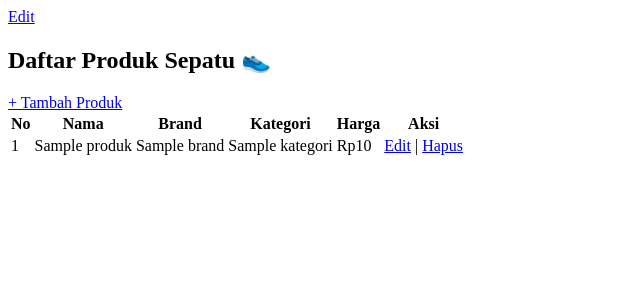
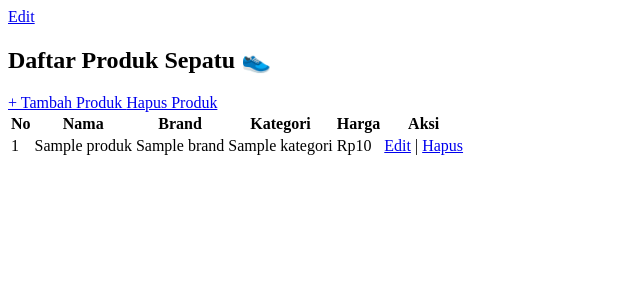
Before and after one commit to ddamar798/D-store-PHP, a PHP site: page /admin/produk.php in a window 1280 px wide. Shown: the top 300 px of the page, without its empty margins (0-640 px from the left). Run offline with PHP 8.4, Linux system fonts and the light colour scheme; the visitor is signed in with stand-in values (Sample User, id 1); tables that the repository leaves empty or names only in its code hold one stand-in row (values such as "Sample post"); data that the repository does not hold is empty.

Commit message:
feat: add link delete produk

```diff
--- a/admin/produk.php
+++ b/admin/produk.php
@@ -34,6 +34,11 @@ $result = mysqli_query($db, $sql);
             <a href="tambah_produk.php" class="bg-blue-500 hover:bg-blue-600 text-white py-2 px-4 rounded-lg">
                 + Tambah Produk
             </a>
+
+            <a href="../controllers/hapus_produk.php?id=<?= $row['id']; ?>"
+   onclick="return confirm('Yakin ingin menghapus produk ini?')"
+   class="text-red-600 hover:underline ml-3">Hapus Produk</a>
+
         </div>
 
         <div class="overflow-x-auto">
```
